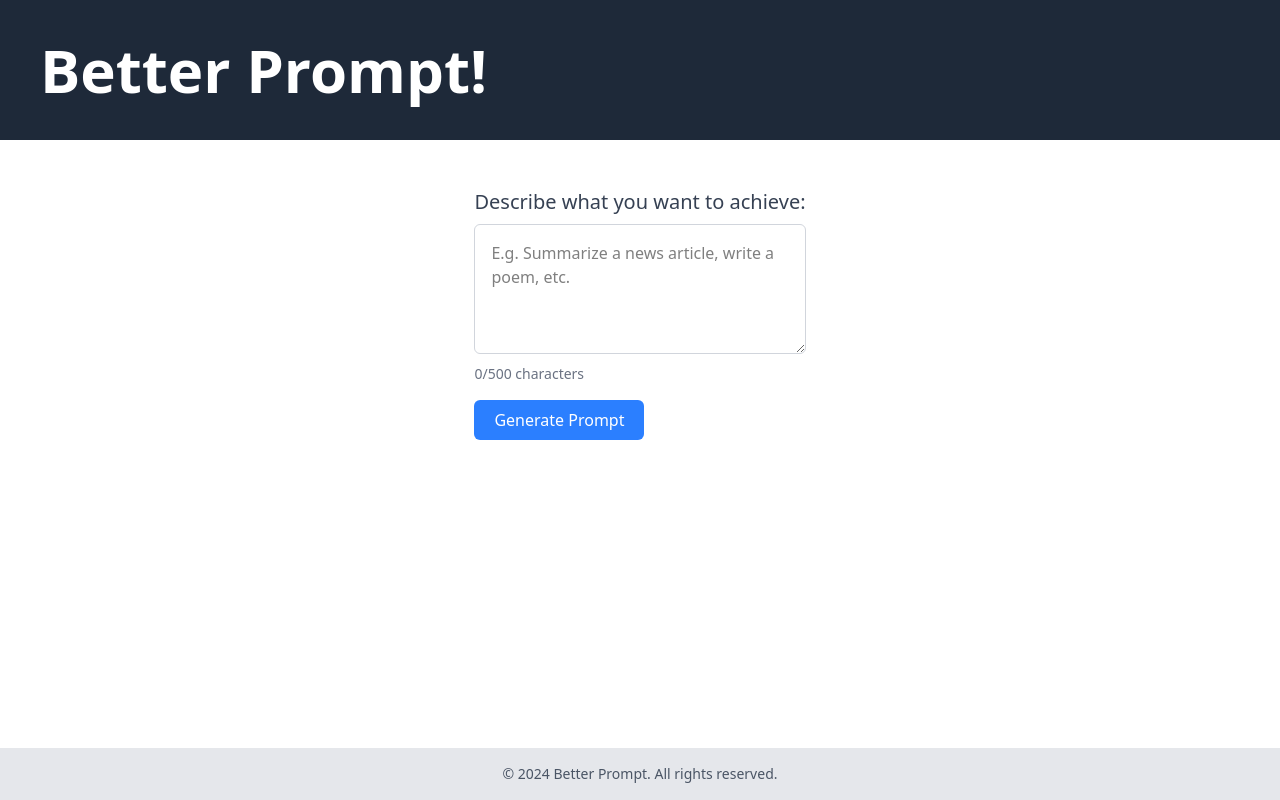
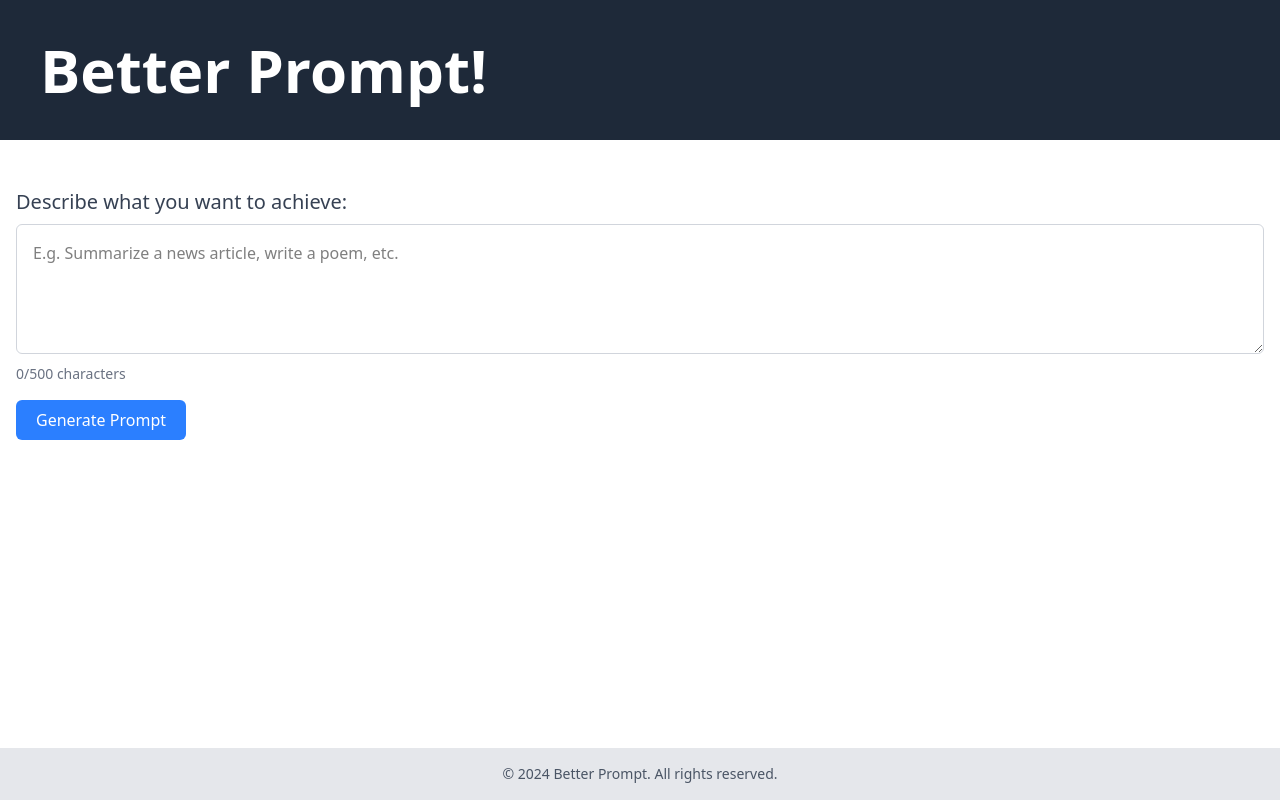
Before and after one commit to Skolldar/BetterPrompt, a React (Vite) app: page / in a window 1280 px wide. Built offline with nearby package versions, Linux system fonts and the light colour scheme; no server answers; what @openrouter/ai-sdk-provider would draw is missing.

Commit message:
feat: add error handling and improve prompt display messaging

```diff
--- a/src/App.tsx
+++ b/src/App.tsx
@@ -7,6 +7,7 @@ import ReactMarkdown from "react-markdown";
 function App() {
   const [userGoal, setUserGoal] = useState("");
   const [loading, setLoading] = useState(false);
+  const [error, setError] = useState<string | null>(null);
   const [showPromptSection, setShowPromptSection] = useState(false);
   const generatedPrompt = useAIState((state) => state.generatedPrompt);
   const isGenerating = useAIState((state) => state.isGenerating);
@@ -57,7 +58,7 @@ function App() {
       </div>
     </header>
 
-    <main className="max-w-7xl mx-auto p-4 my-8">
+    <main className="container mx-auto my-8 p-4">
       <h2 className="text-4xl text-center">
       </h2>
       <section>
@@ -107,7 +108,7 @@ function App() {
                 <div className="text-gray-700 whitespace-pre-wrap">
                   {
                     generatedPrompt ? <ReactMarkdown>{generatedPrompt}</ReactMarkdown>
-                    : "The AI-generated prompt will appear here."
+                    : "An error occurred, please try again."
                   }
                 </div>
                 {generatedPrompt && (
@@ -127,7 +128,7 @@ function App() {
       )}
     </main>
 
-    <footer className="p-4 bg-gray-200 text-center flex justify-center items-center w-full">
+    <footer className="p-4 bg-gray-200 text-center flex justify-center items-center fixed bottom-0 left-0 w-full">
       <p className="text-sm text-gray-600">© 2024 Better Prompt. All rights reserved.</p>
     </footer>
 
```
